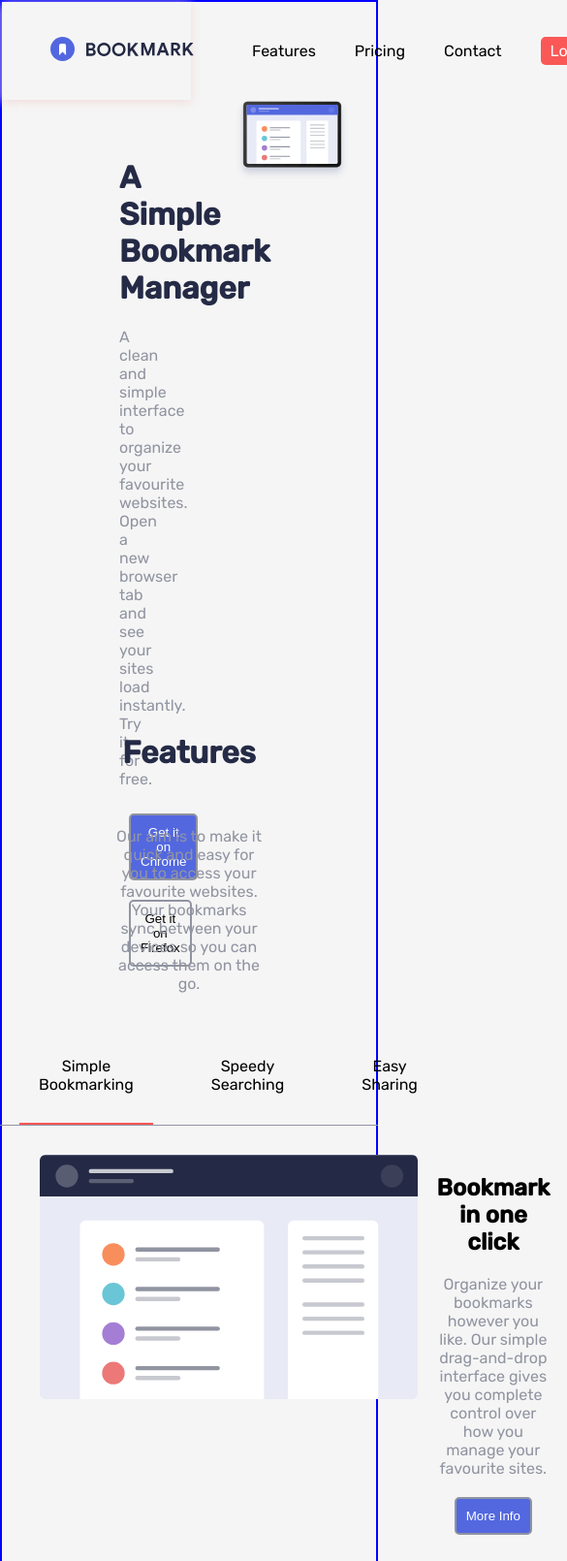
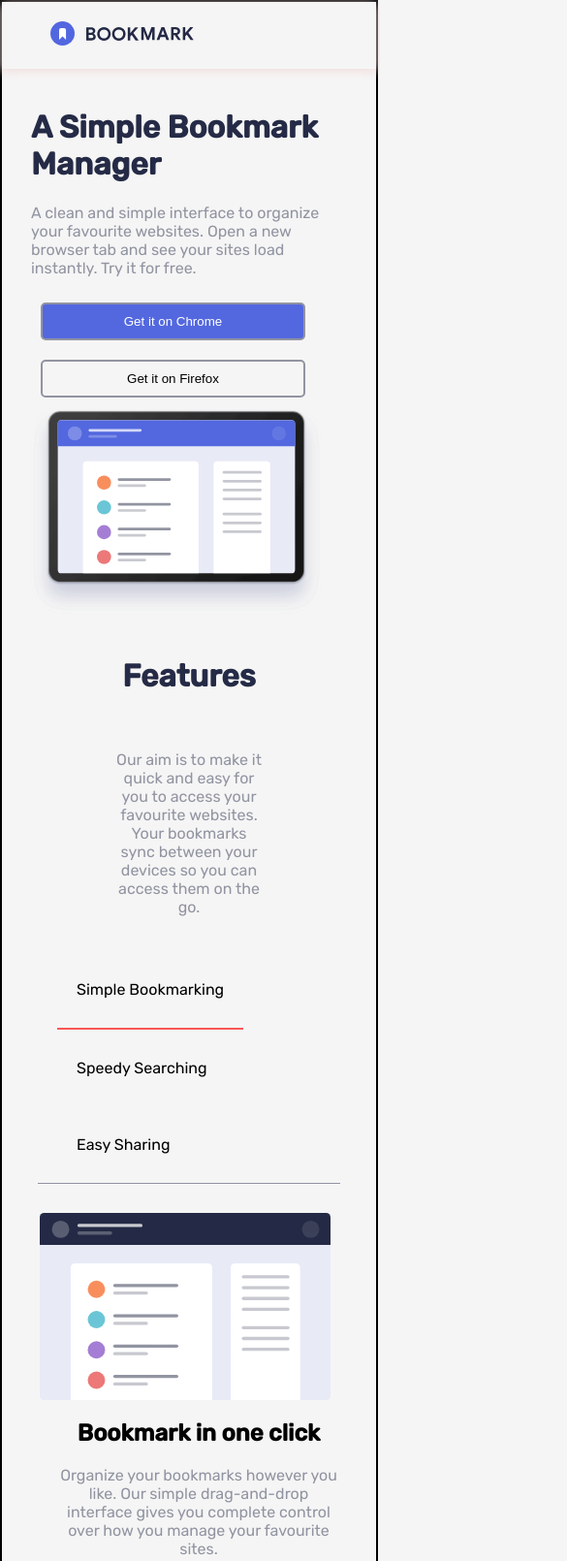
Before and after one commit to Lutif/aap-landing-page, a plain HTML site: page index.html in a window 390 px wide. Shown: the top 1610 px of the page at 97% size, 585 px wide, since content can reach past the window. Drawn offline with Linux system fonts and the light colour scheme.

Commit message:
add media qurey

```diff
--- a/index.html
+++ b/index.html
@@ -56,7 +56,7 @@
 </div>
 
 <div class='bookmark  active feature-details' >
-<div><img src='images/illustration-features-tab-1.svg'></div>
+<img src='images/illustration-features-tab-1.svg'>
   <div class='content'>
       <h2 class='heading sub'>Bookmark in one click</h2>
 
@@ -68,7 +68,7 @@
 </div>
 
 <div class=' searching feature-details' >
-  <div><img src='images/illustration-features-tab-2.svg'></div>
+  <img src='images/illustration-features-tab-2.svg'>
   <div class='content'>
 
     <h2 class='heading sub'>
@@ -83,7 +83,7 @@
 </div>
 
 <div class='sharing feature-details' >
-  <div><img src='images/illustration-features-tab-3.svg'></div>
+  <img src='images/illustration-features-tab-3.svg'>
   <div class='content'>
  <h2 class='heading sub'>
       Share your bookmarks </h2>
--- a/styles.css
+++ b/styles.css
@@ -8,9 +8,10 @@
 *{
     box-sizing: border-box;
     max-width: 100vw;
+
 }
 html,body{
-    border: 1px solid blue;
+    border: 1px solid black;
     background-color: whitesmoke;
 margin: 0;
 padding: 0;
@@ -24,10 +25,9 @@ p{
 
 /* Navbar area start */
 .navbar{
-box-sizing: border-box;
-    width: 50vw;
-    box-sizing: border-box;
     display:flex;
+    flex-wrap: wrap;
+
     align-items: center;
 justify-content: space-between;
 padding:20px  50px;
@@ -35,7 +35,8 @@ box-shadow:0 2px 10px rgb(241, 218, 218);
 }
 .navbar ul{
     display: flex;
-align-items: center;
+    flex-wrap: wrap;
+    align-items: center;
 }
 .navitem{
 margin: 0 20px;
@@ -66,13 +67,14 @@ cursor: pointer;
 .main-area{
 width: 100%;
 display: flex;
-height: 75vh;
+flex-wrap: wrap;
+padding: 20px 30px;
 }
 
 .intro{
-    width: 50%;
-padding:40px 121px;
+width: 50%;
 box-sizing: border-box;
+min-width: 300px;
 }
 .main.heading{
     color:var(--dark);
@@ -83,12 +85,14 @@ box-sizing: border-box;
 
 }
 
+.main-image {
+    width: 50%;
+    height: auto;
+    min-width: 300px;
+}
 .main-image img{
-    width: 80%;
-}
-.main-image::before{
-    content:'';
-
+    width:100%;
+    height: auto;
 }
 /* main area end */
 
@@ -96,6 +100,7 @@ box-sizing: border-box;
 .feature{
 
 display: flex;
+flex-wrap: wrap;
 text-align: center;
 align-items: center;
 flex-direction: column;
@@ -106,6 +111,8 @@ flex-direction: column;
 }
 .feature-tabs{
     display: flex;
+    flex-wrap: wrap;
+
     border-bottom: 1px solid var(--grey);
 }
 
@@ -115,7 +122,8 @@ flex-direction: column;
 }
 .feature-details{
     display: none;
-    }
+
+}
 
 
 
@@ -128,6 +136,8 @@ flex-direction: column;
 .active.feature-details{
     width:80%;
     display: flex;
+    flex-wrap: wrap;
+
     padding: 30px 0;
 }
 .feature-details button{
@@ -140,7 +150,9 @@ flex-direction: column;
     padding-left: 20px;
 }
 .feature-details img{
-    width: 400px;
+    width: 40%;
+    min-width: 300px;
+    height: auto;
 
 }
 /*  feature area end */
@@ -167,6 +179,7 @@ flex-direction: column;
 .browsers{
     margin: 20px ;
     display: flex;
+flex-wrap: wrap;
 }
 
 .chrome{
@@ -179,15 +192,6 @@ flex-direction: column;
     padding:90px 20px;
 }
 /* download section end  */
-
-
-
-
-
-
-
-
-
 
 button{
 margin: 10px;
@@ -281,3 +285,30 @@ margin: 0 30px;
 .bottom-bar .logo{
     color:white
 }
+
+
+
+
+
+/* adding resposiveness */
+
+@media  only screen and (max-width: 480px){
+button{
+    width:70vw;
+}
+
+    .content,.feature-tabs,.chrome,.firefox,.opera{
+        align-content: center;
+    width: 80vw;
+    }
+
+
+    .navitems , .navbar ul{
+    display:none;
+}
+
+
+
+
+
+}
```
